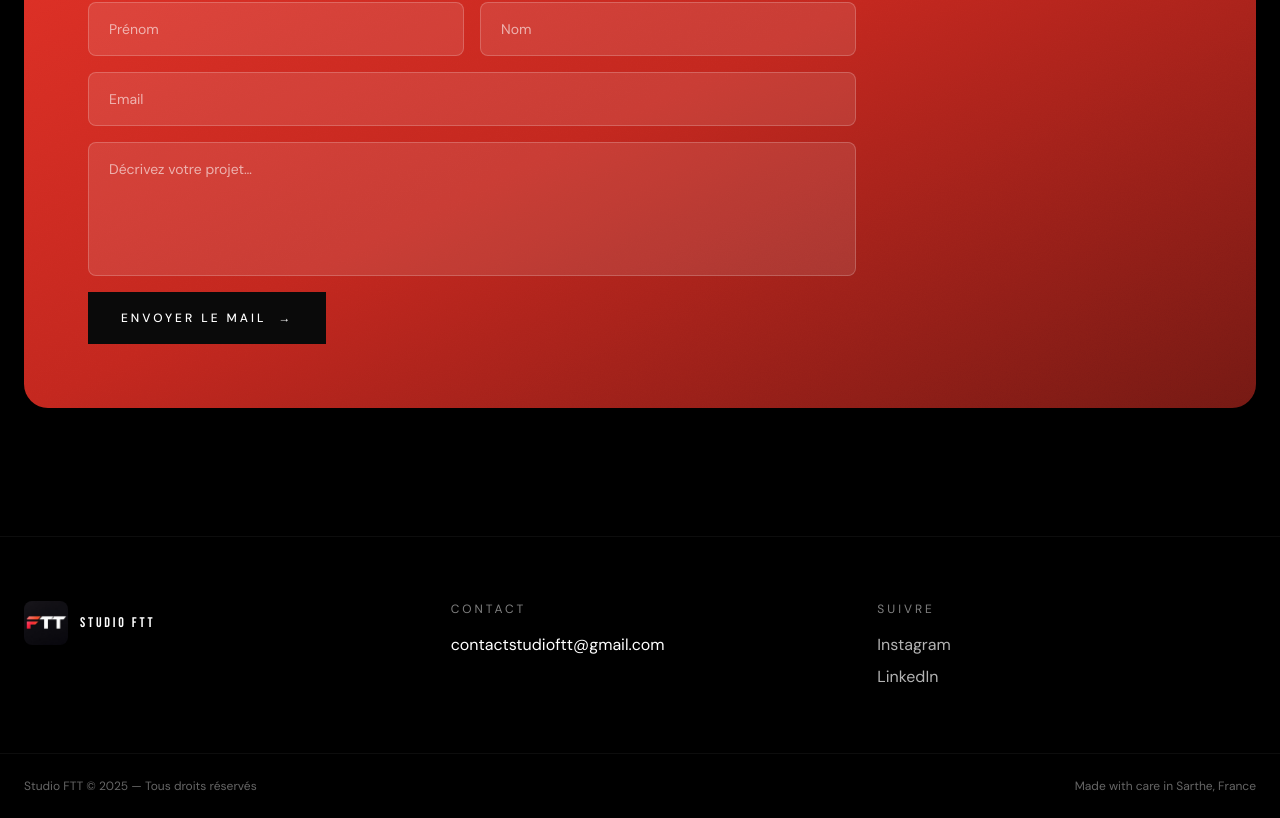
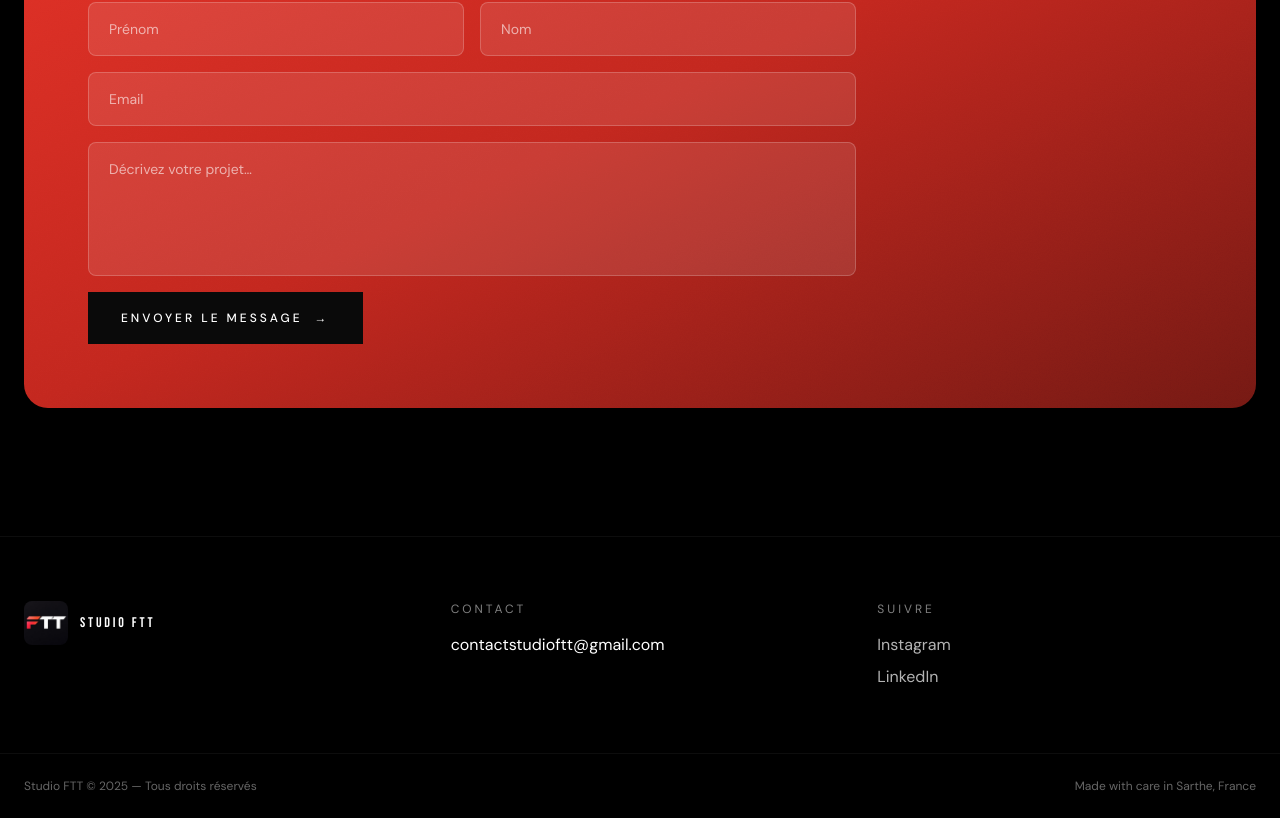
Before and after one commit to nathanfautrat-hue/studio-ftt, a Next.js app: page / in a window 1280 px wide. Shown: the part 3396-4214 px from the top of the page. Built offline with nearby package versions, Linux system fonts and the light colour scheme; a web font is replaced by a local one.

Commit message:
Formulaire contact: envoi via API Resend + feedback visuel

```diff
--- a/app/page.tsx
+++ b/app/page.tsx
@@ -57,13 +57,28 @@ export default function Home() {
   const [email, setEmail] = useState("");
   const [description, setDescription] = useState("");
 
-  const handleSubmit = (e: React.FormEvent) => {
+  const [sending, setSending] = useState(false);
+  const [sent, setSent] = useState(false);
+  const [error, setError] = useState("");
+
+  const handleSubmit = async (e: React.FormEvent) => {
     e.preventDefault();
-    const subject = encodeURIComponent(`Demande de site — ${prenom} ${nom}`);
-    const body = encodeURIComponent(
-      `Prénom: ${prenom}\nNom: ${nom}\nEmail: ${email}\n\nProjet:\n${description}`
-    );
-    window.location.href = `mailto:contactstudioftt@gmail.com?subject=${subject}&body=${body}`;
+    setSending(true);
+    setError("");
+    try {
+      const res = await fetch("/api/contact", {
+        method: "POST",
+        headers: { "Content-Type": "application/json" },
+        body: JSON.stringify({ prenom, nom, email, description }),
+      });
+      if (!res.ok) throw new Error("Erreur serveur");
+      setSent(true);
+      setPrenom(""); setNom(""); setEmail(""); setDescription("");
+    } catch {
+      setError("Une erreur est survenue. Réessayez ou écrivez-nous directement.");
+    } finally {
+      setSending(false);
+    }
   };
 
   return (
@@ -274,9 +289,21 @@ export default function Home() {
                 required
                 className="bg-white/10 border border-white/20 rounded-lg px-5 py-4 text-sm text-white placeholder-white/60 focus:outline-none focus:border-white/60 focus:bg-white/15 transition md:col-span-2 resize-none"
               />
-              <button type="submit" className="btn btn--dark md:col-span-2 justify-self-start">
-                Envoyer le mail <span className="btn__arrow">→</span>
+              <button
+                type="submit"
+                disabled={sending}
+                className="btn btn--dark md:col-span-2 justify-self-start disabled:opacity-50"
+              >
+                {sending ? "Envoi en cours…" : "Envoyer le message"} <span className="btn__arrow">→</span>
               </button>
+              {sent && (
+                <p className="md:col-span-2 text-green-400 text-sm">
+                  ✅ Message envoyé ! Nous vous répondrons rapidement.
+                </p>
+              )}
+              {error && (
+                <p className="md:col-span-2 text-red-400 text-sm">{error}</p>
+              )}
             </form>
           </div>
         </div>
```
